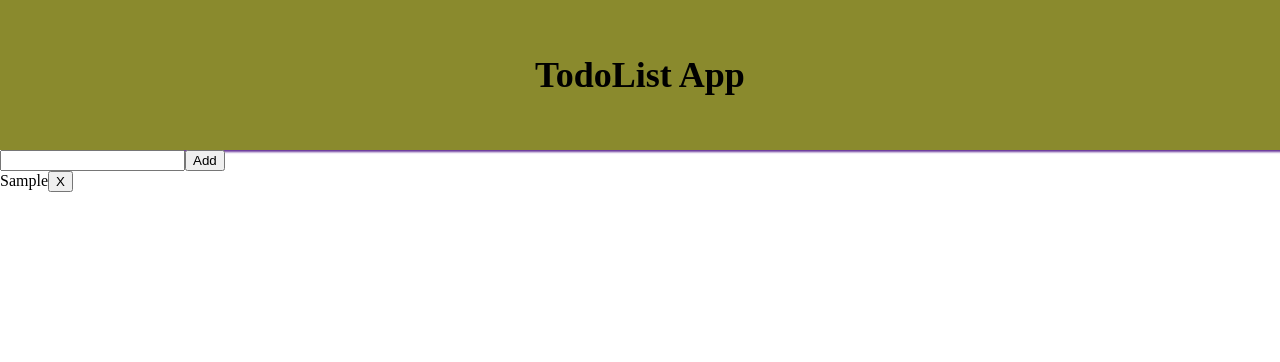
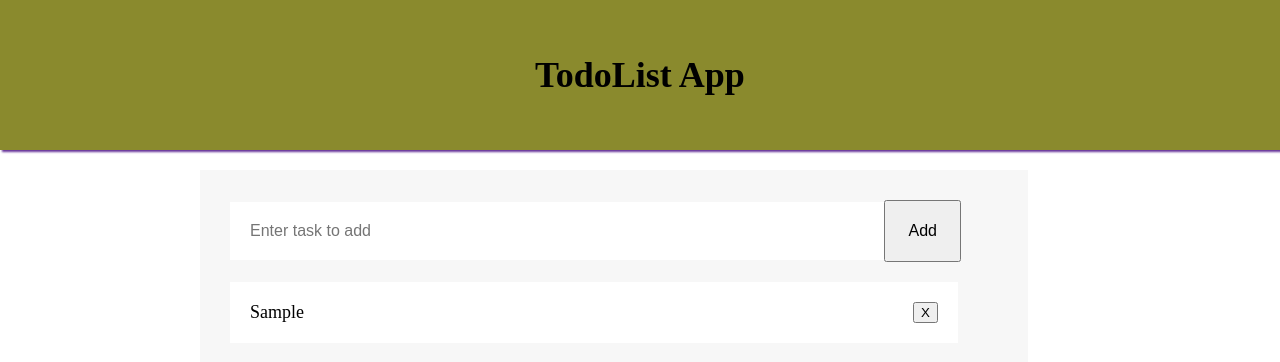
Before and after one commit to prabinthapa10/Todoappp, a React (Vite) app in the folder todoapp/: page / in a window 1280 px wide. Both pictures are taken after typing "Sample" into the empty fields and a click on the button "Add". Shown: the top 362 px of the page. Built offline with nearby package versions, Linux system fonts and the light colour scheme.

Commit message:
adding css in form and list of todos

```diff
--- a/todoapp/src/components/Form.jsx
+++ b/todoapp/src/components/Form.jsx
@@ -1,6 +1,6 @@
 import React from "react";
 import TodoList from "./TodoList.jsx";
-
+import styles from "./Form.module.css";
 export default function Form({ todo, setTodo, todos, setTodos }) {
   function handleSubmit(e) {
     e.preventDefault();
@@ -9,14 +9,18 @@ export default function Form({ todo, setTodo, todos, setTodos }) {
     console.log(todos);
   }
   return (
-    <div>
+    <div className={styles.container}>
       <form onSubmit={handleSubmit}>
         <input
+          placeholder="Enter task to add"
+          className={styles.input}
           type="text"
           value={todo.name}
           onChange={(e) => setTodo({ name: e.target.value, done: false })}
         />
-        <button type="submit">Add</button>
+        <button className={styles.button} type="submit">
+          Add
+        </button>
       </form>
       <TodoList todos={todos} setTodos={setTodos} />
     </div>
--- /dev/null
+++ b/todoapp/src/components/Form.module.css
@@ -0,0 +1,18 @@
+.container {
+  width: 60%;
+  background-color: #f7f7f7;
+  margin: 20px 0px 0px 200px;
+  padding: 30px;
+}
+.input {
+  width: 80%;
+  font-size: medium;
+  border: none;
+  outline: none;
+  padding: 20px;
+}
+.button {
+  width: 10%;
+  font-size: medium;
+  padding: 20px;
+}
--- /dev/null
+++ b/todoapp/src/components/TodoItem.module.css
@@ -0,0 +1,9 @@
+.item {
+  font-size: large;
+  margin: 20px 40px 20px 0px;
+  padding: 20px;
+  background-color: white;
+}
+.button {
+  float: right;
+}
--- a/todoapp/src/components/TodoItems.jsx
+++ b/todoapp/src/components/TodoItems.jsx
@@ -1,5 +1,5 @@
 import React from "react";
-
+import styles from "./TodoItem.module.css";
 export default function TodoItems({ item, todos, setTodos }) {
   function handleDelete(name) {
     console.log("Clicked ", name);
@@ -15,9 +15,14 @@ export default function TodoItems({ item, todos, setTodos }) {
   }
   return (
     <div>
-      <div key={item.name}>
+      <div className={styles.item} key={item.name}>
         <span onClick={() => handleComplete(item.name)}>{item.name}</span>
-        <button onClick={() => handleDelete(item.name)}>X</button>
+        <button
+          className={styles.button}
+          onClick={() => handleDelete(item.name)}
+        >
+          X
+        </button>
       </div>
     </div>
   );
```
